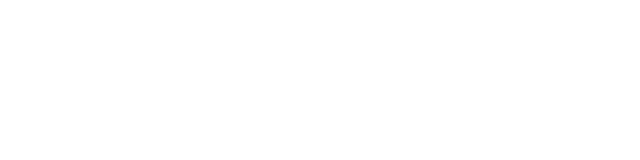
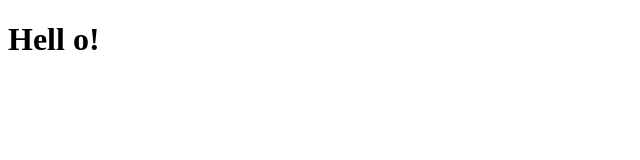
Before and after one commit to nicothin/react-tutorial, a React (Create React App) app: page / in a window 1280 px wide. Shown: the top 160 px of the page, without its empty margins (0-640 px from the left). Built offline with nearby package versions, Linux system fonts and the light colour scheme.

Commit message:
Добавил учебный компонент

```diff
--- /dev/null
+++ b/src/components/Lesson.js
@@ -0,0 +1,9 @@
+import React, { Component } from 'react';
+
+class Lesson extends Component {
+  render() {
+    return <h1>Hell o!</h1>
+  }
+}
+
+export default Lesson;
--- a/src/index.js
+++ b/src/index.js
@@ -1,7 +1,10 @@
 import React from 'react';
 import ReactDOM from 'react-dom';
 import App from './App';
+import Lesson from './components/Lesson.js';
 import registerServiceWorker from './registerServiceWorker';
 
-ReactDOM.render(<App />, document.getElementById('root'));
+const hrader = <h1>Хелл о ворлд</h1>;
+
+ReactDOM.render(<Lesson />, document.getElementById('root'));
 registerServiceWorker();
```
